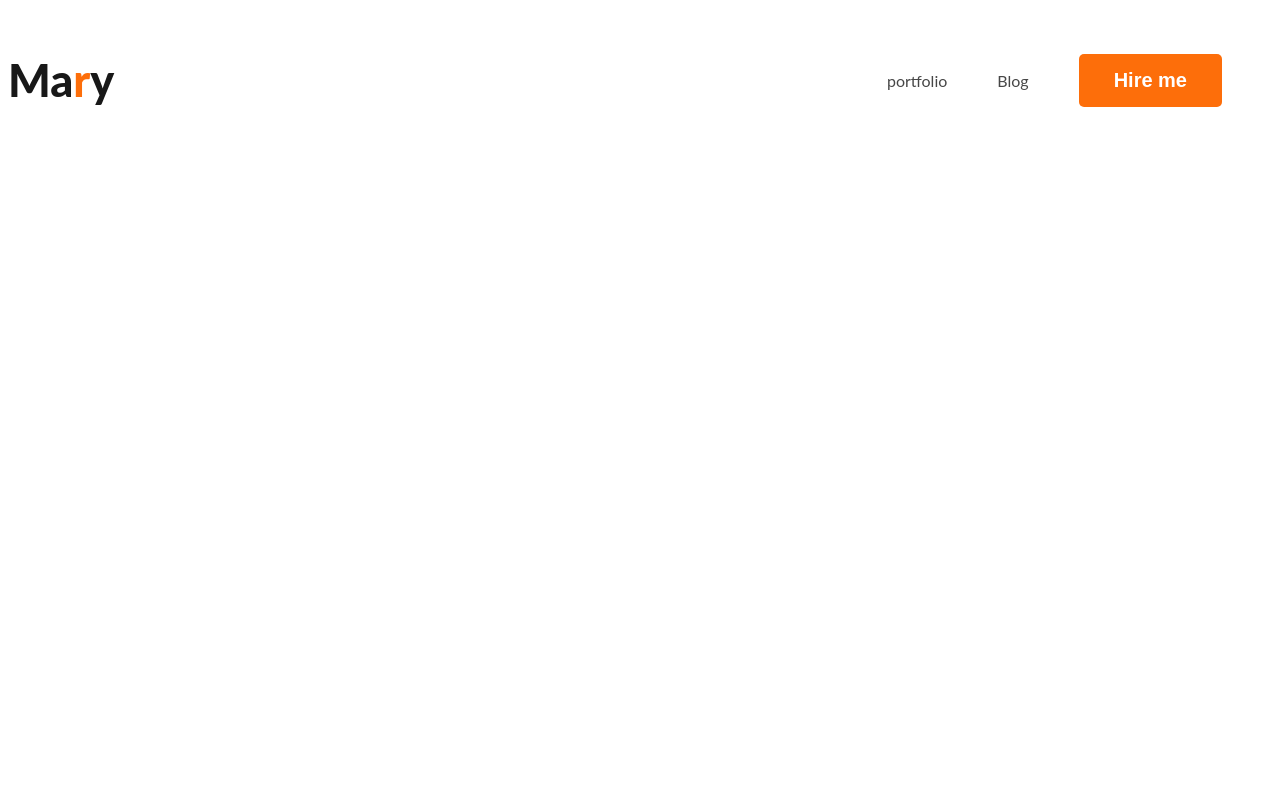
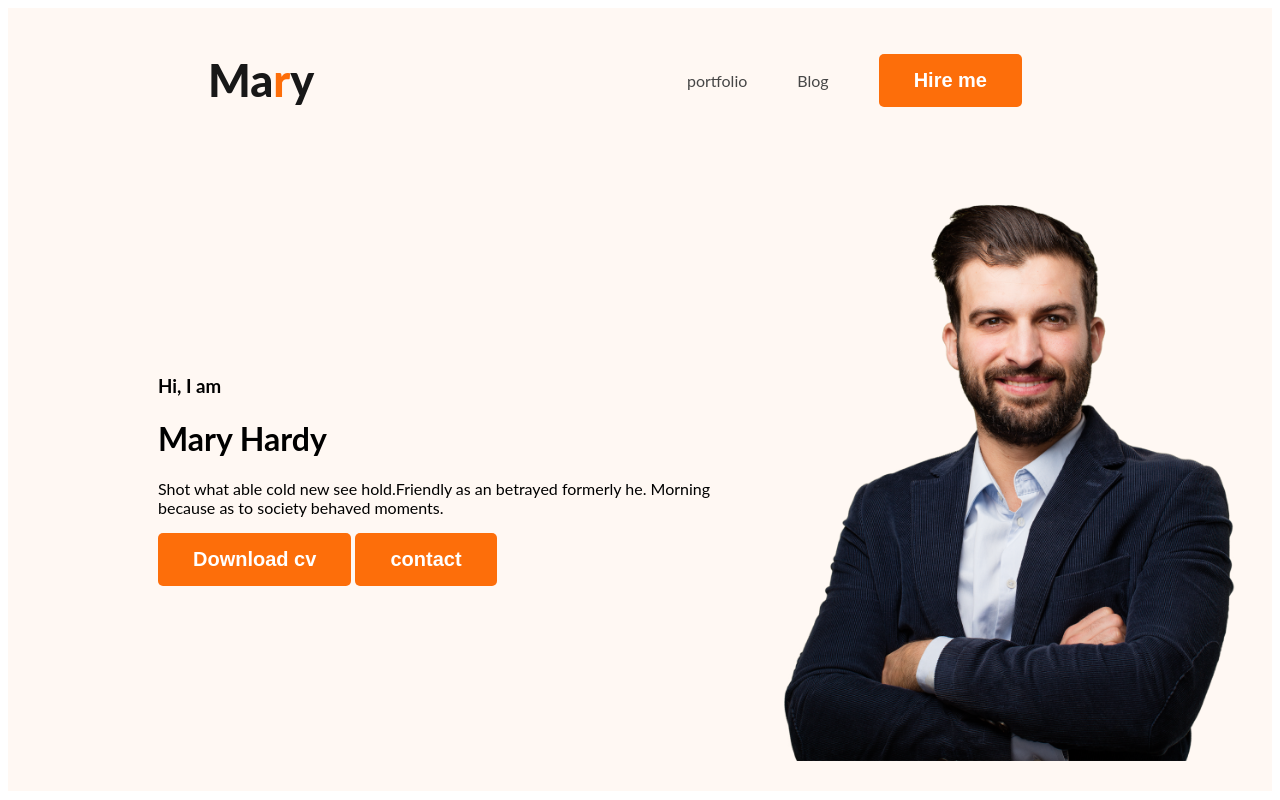
Before and after one commit to shafin-ostad/developer-portfolio, a plain HTML site: page index.html in a window 1280 px wide. Drawn offline with Linux system fonts and the light colour scheme.

Commit message:
added profile pic

```diff
--- a/index.html
+++ b/index.html
@@ -11,7 +11,7 @@
     <link rel="stylesheet" href="styles/portfolio.css">
 </head>
 <body>
-    <header>
+    <header class="header">
         <nav>
             <h3 class="nav-title">Ma<Span class="text-primary">r</Span>y</h3>
             <ul>
@@ -20,7 +20,16 @@
                 <li><button class="btn-primary">Hire me</button></li>
             </ul>
         </nav>
-
+        <div class="banner">
+          <div class="banner-content">
+            <h3 class="banner-greeting">Hi, I am</h3>
+            <h1 class="banner-title">Mary Hardy</h1>
+            <p>Shot what able cold new see hold.Friendly as an betrayed formerly he. Morning because as to society behaved moments.</p>
+            <button class="btn-primary">Download cv</button>
+            <button class="btn-primary">contact</button>
+          </div>
+          <img class="profile-pic" src="images/hardy.png" alt="">
+        </div>
     </header>
     <main>
 
--- a/styles/portfolio.css
+++ b/styles/portfolio.css
@@ -21,6 +21,7 @@ nav{
     display: flex;
     align-items: center;
     justify-content: space-between;
+    margin: 0 200px;
 }
 .nav-title {
     color: #181818;
@@ -41,3 +42,16 @@ nav a{
     text-decoration: none;
     color: #474747;
 }
+
+/* header related styles */
+.header{
+    background-color: #FFF8F3;
+}
+.banner{
+    padding: 30px 30px 30px 150px;
+    display: flex;
+    align-items: center;
+}
+.banner .profile-pic{
+    width: 500px;
+}
```
